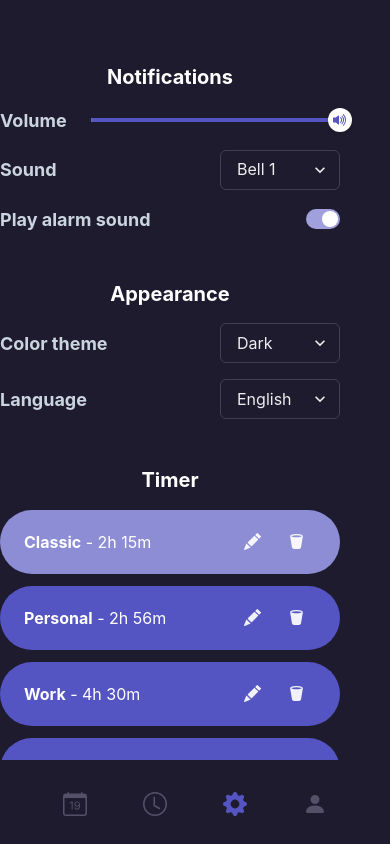
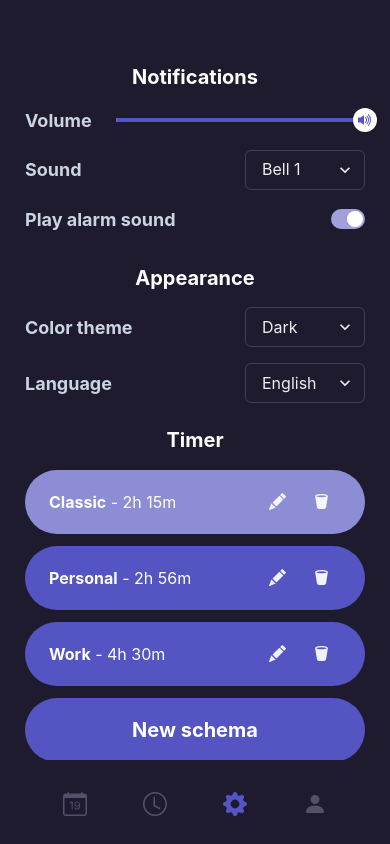
Before and after one commit to nborzunov/finity, a React (Vite) app: page /settings in a window 390 px wide. Built offline with nearby package versions, Linux system fonts and the light colour scheme.

Commit message:
Mobile view fix

```diff
--- a/src/index.css
+++ b/src/index.css
@@ -6,6 +6,10 @@ body {
     -moz-osx-font-smoothing: grayscale;
 }
 
+html {
+    height: --webkit-fill-available;
+}
+
 code {
     font-family: source-code-pro, Menlo, Monaco, Consolas, 'Courier New', monospace;
 }
--- a/src/settings/components/Settings.tsx
+++ b/src/settings/components/Settings.tsx
@@ -20,6 +20,7 @@ import {
 
 function SettingsContainer({ children }: { children: ReactNode }) {
     const isMobile = useMobile()
+    console.log(isMobile)
     return (
         <Stack spacing={isMobile ? '4' : '8'} display="flex" alignItems="center" width="100%" maxWidth="340px">
             {children}
--- a/src/shared/hooks/useMobile.ts
+++ b/src/shared/hooks/useMobile.ts
@@ -8,6 +8,7 @@ function useMobile() {
             setIsMobile(window.innerWidth < 768)
         }
 
+        handleResize()
         window.addEventListener('resize', handleResize)
 
         return () => {
```
